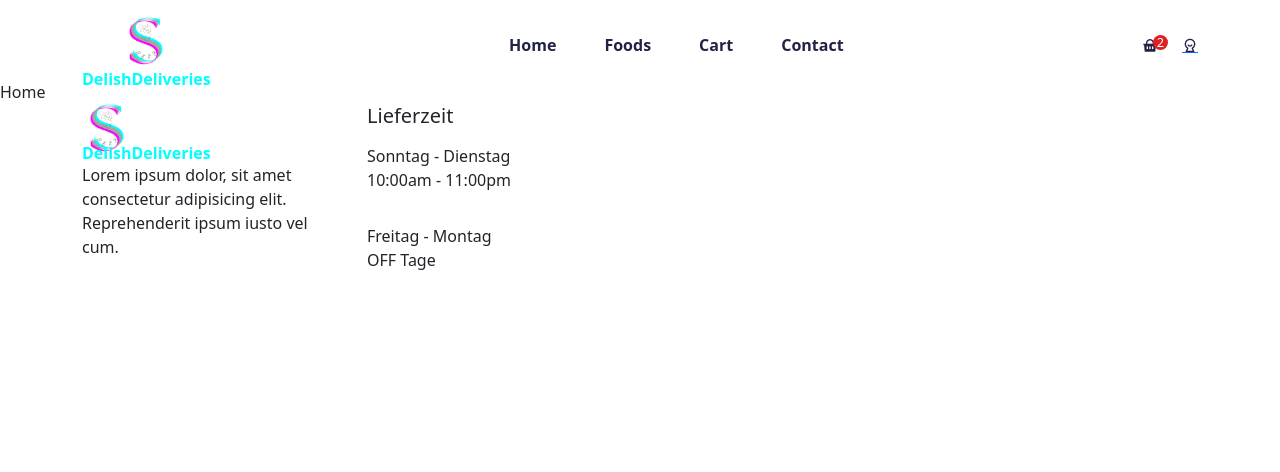
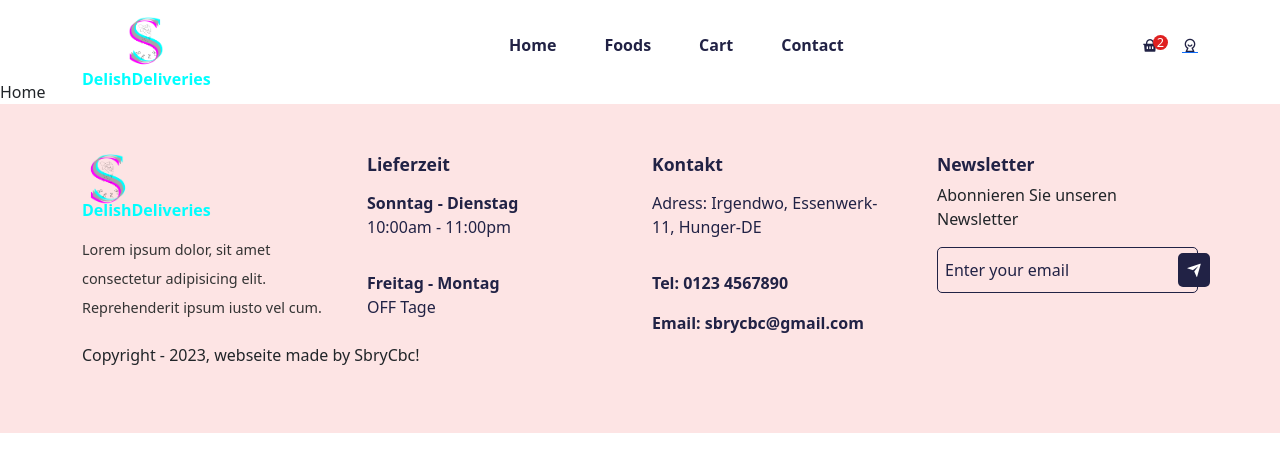
Before and after one commit to sbrycbc/delish-deliveries, a React (Create React App) app: page /home in a window 1280 px wide. Shown: the top 472 px of the page. Built offline with nearby package versions, Linux system fonts and the light colour scheme.

Commit message:
Updated footer title and style...

```diff
--- a/src/components/Footer/Footer.jsx
+++ b/src/components/Footer/Footer.jsx
@@ -1,6 +1,8 @@
 import React from 'react';
 import { Container, Row, Col, ListGroup, ListGroupItem } from 'reactstrap';
 import logo from '../../assets/images/sbry.png';
+
+import '../../styles/footer.css';
 
 const Footer = () => {
   return <footer className="footer">
@@ -8,16 +10,15 @@ const Footer = () => {
       <Row>
         <Col lg='3' md='4' sm='6'>
           <div className="logo footer__logo text-start">
-            <img src={logo}
-            style={{width:'50px'}} alt=' logo' />
+            <img src={logo}  alt=' logo' />
             <h5>DelishDeliveries</h5>
             <p>Lorem ipsum dolor, sit amet consectetur adipisicing elit. Reprehenderit ipsum iusto vel cum.</p>
           </div>
         </Col>
 
         <Col lg='3' md='4' sm='6'>
-          <h5>Lieferzeit</h5>
-          <ListGroup>
+          <h5 className='footer_title'>Lieferzeit</h5>
+          <ListGroup className='delivery__time-list'>
             <ListGroupItem className='delivery__time-item border-0 ps-0'>
               <span>Sonntag - Dienstag</span>
               <p>10:00am - 11:00pm</p>
@@ -30,10 +31,41 @@ const Footer = () => {
           </ListGroup>
         </Col>
 
-        <Col lg='3' md='4' sm='6'></Col>
+        <Col lg='3' md='4' sm='6'>
+             <h5 className='footer_title'>Kontakt</h5>
+          <ListGroup className='delivery__time-list'>
 
-        <Col lg='3' md='4' sm='6'></Col>
+            <ListGroupItem className='delivery__time-item border-0 ps-0'>
+              <p>Adress: Irgendwo, Essenwerk-11, Hunger-DE</p>
+            </ListGroupItem>
 
+            <ListGroupItem className='delivery__time-item border-0 ps-0'>
+              <span>Tel: 0123 4567890</span>
+            </ListGroupItem>
+
+            <ListGroupItem className='delivery__time-item border-0 ps-0'>
+              <span>Email: sbrycbc@gmail.com</span>
+            </ListGroupItem>
+          </ListGroup>
+        </Col>
+
+        <Col lg='3' md='4' sm='6'>
+          <h5 className='footer_title'>Newsletter</h5>
+          <p>Abonnieren Sie unseren Newsletter</p>
+          <div className="newsletter">
+            <input type="email" placeholder='Enter your email' />
+            <span><i class="ri-send-plane-fill"></i></span>
+          </div>
+        </Col>
+      </Row>
+
+      <Row>
+        <Col lg='6' md='6'>
+          <p>Copyright - 2023, webseite made by SbryCbc!</p>
+        </Col>
+        <Col lg='6' md='6'>
+          <div className="social_links"></div>
+        </Col>
       </Row>
     </Container>
   </footer>
--- /dev/null
+++ b/src/styles/footer.css
@@ -0,0 +1,67 @@
+.footer{
+    padding: 50px 0px;
+    background: #fde4e4;
+}
+.footer__logo img {
+    width: calc(100% - 80%);
+    margin-bottom: 5px;
+}
+.footer__logo h5 {
+    font-weight: 600;
+    font-size: 1rem;
+    margin-bottom: 15px;
+}
+.footer__logo p {
+    font-size: 0.9rem;
+    color: #333;
+    line-height: 29px;
+}
+.delivery__time-item {
+    /* display: flex;
+    margin: 0;
+    gap: 0.7rem; */
+    background: transparent !important;
+}
+.delivery__time-item span {
+    font-weight: 600;
+    color: #212245;
+    margin: 0;
+}
+.delivery__time-item p {
+    color: #212245;
+}
+
+.footer_title {
+    font-size: 1.1rem;
+    color: #212245;
+    font-weight: 600;
+}
+.newsletter{
+    padding:5px;
+    border: 1px solid #212245;
+    border-radius: 5px;
+    display: flex;
+    justify-content: space-between;
+    align-items: center;
+    cursor: pointer;
+}
+.newsletter input{
+    background: transparent;
+    border:none;
+    outline: none;
+}
+.newsletter input:focus{
+    outline: none;
+}
+.newsletter span{
+    background: #212245;
+    padding: 5px 8px;
+    border-radius: 5px;
+}
+.newsletter span i {
+    color: #fff;
+
+}
+.newsletter input::placeholder{
+    color: #212245;
+}
```
